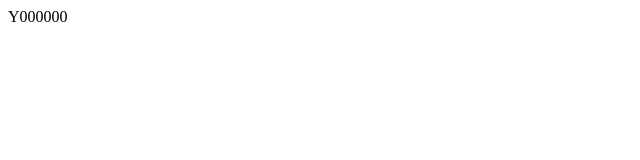
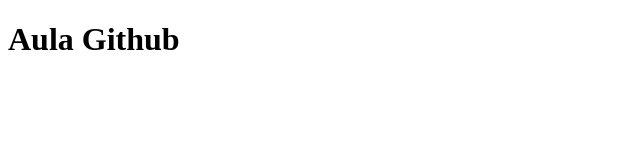
Before and after one commit to brunokellerr/brunokellerr.github.io, a plain HTML site: page index.html in a window 1280 px wide. Shown: the whole page, without its empty margins (0-640 px from the left). Drawn offline with Linux system fonts and the light colour scheme.

Commit message:
Criando arquivo

```diff
--- a/index.html
+++ b/index.html
@@ -1,5 +1,11 @@
+<!DOCTYPE html>
 <html>
+	<head>
+
+	</head>
+
 	<body>
-		Y000000
+		<h1>Aula Github<h1>
+
 	</body>
 </html>
```
